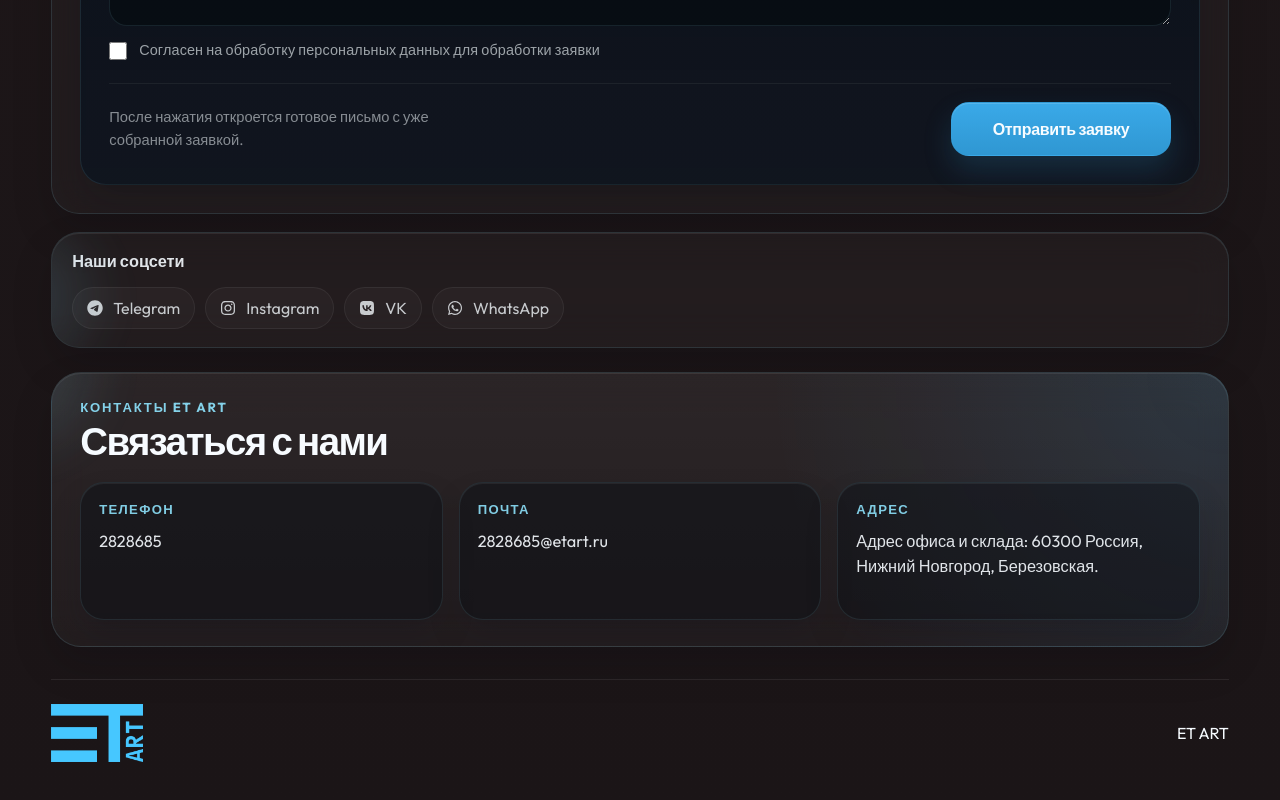
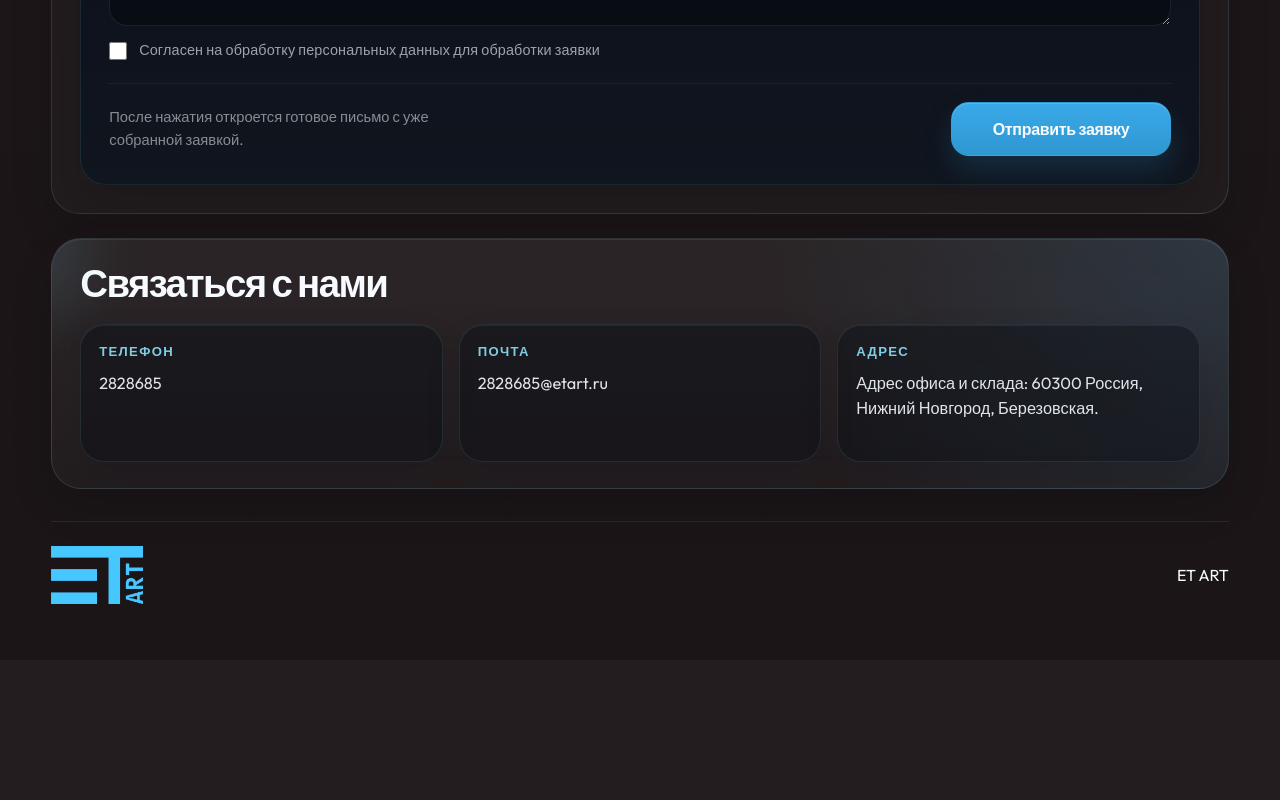
Before and after one commit to danilkaq/mysite, a React (Vite) app: page / in a window 1280 px wide. Shown: the part 7746-8546 px from the top of the page. After the commit the page ends 8406 px from the top, so only its background shows below. Built offline with nearby package versions, Linux system fonts and the light colour scheme.

Commit message:
Remove footer contact heading and socials

```diff
--- a/src/components/ContactSection.jsx
+++ b/src/components/ContactSection.jsx
@@ -1,20 +1,10 @@
 import { useState } from 'react';
 import { motion } from 'framer-motion';
-import { FaCheck, FaEnvelope, FaInstagram, FaTelegram, FaVk, FaWhatsapp } from 'react-icons/fa6';
+import { FaCheck } from 'react-icons/fa6';
 import SectionHeading from './SectionHeading';
-import { contacts } from '../data/content';
 import { panelRevealVariants, sectionContainerVariants, viewportOnce } from '../lib/motion';
 
-const icons = {
-  Telegram: FaTelegram,
-  Instagram: FaInstagram,
-  VK: FaVk,
-  WhatsApp: FaWhatsapp,
-  Email: FaEnvelope,
-};
-
 function ContactSection() {
-  const socialContacts = contacts.filter((item) => item.label !== 'Email');
   const [formData, setFormData] = useState({
     fullName: '',
     email: '',
@@ -204,27 +194,6 @@ function ContactSection() {
             )}
           </div>
         </motion.div>
-
-        <motion.div
-          className="glass-card contact-social-strip magic-card magic-card--spotlight"
-          variants={panelRevealVariants}
-          custom={1}
-        >
-          <span className="magic-card__beam" aria-hidden="true" />
-          <h3>Наши соцсети</h3>
-          <div className="contact-social-strip__links">
-            {socialContacts.map((item) => {
-              const Icon = icons[item.label];
-
-              return (
-                <a key={item.label} href={item.href} target="_blank" rel="noreferrer">
-                  <Icon />
-                  <span>{item.label}</span>
-                </a>
-              );
-            })}
-          </div>
-        </motion.div>
       </motion.div>
 
       <motion.div
@@ -237,7 +206,6 @@ function ContactSection() {
       >
         <span className="magic-card__beam" aria-hidden="true" />
         <div className="site-contact-bar__intro">
-          <span className="site-contact-bar__eyebrow">Контакты ET ART</span>
           <h3>Связаться с нами</h3>
         </div>
 
```
